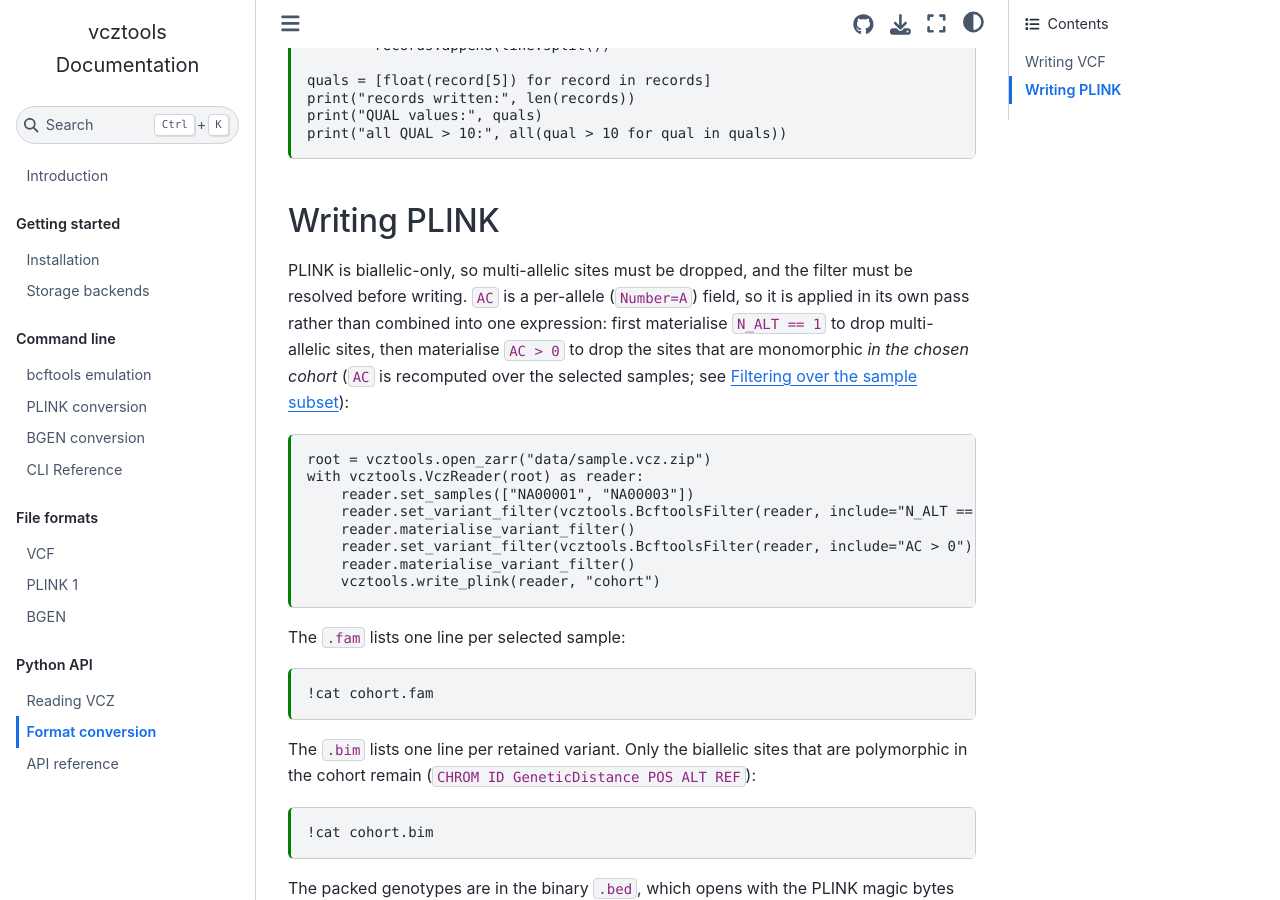
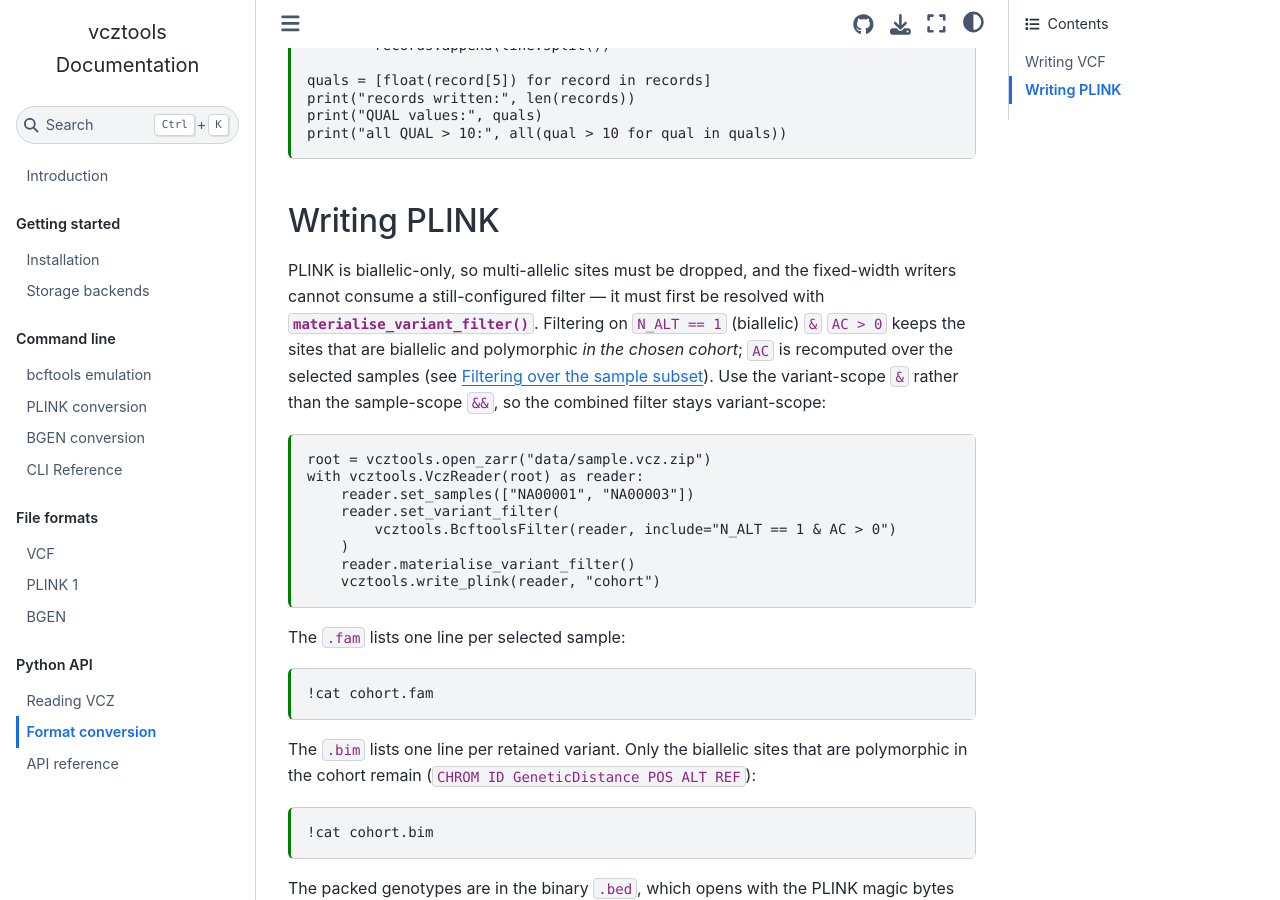
Before and after one commit to sgkit-dev/vcztools, a Jupyter Book: the page built from docs/format_conversion.md, in a window 1280 px wide and 900 px high, scrolled down 1133 px. Built offline with Jupyter Book 1.0.4 settings and Sphinx 7.4.7 and the Sphinx Book theme 1.1.4, drawn with Linux system fonts in a browser that asks for light colours.

Commit message:
Fix &/| broadcast on mixed per-variant/per-allele filter operands
The variant-scope logical operators & and | used bare np.logical_and/or,
which cannot align a 1-D per-variant mask (e.g. N_ALT) with a 2-D
per-allele or per-sample mask (e.g. INFO/AC, FMT/DP), raising a broadcast
ValueError. The && and || operators already handled this via dimension
expansion. Factor that expansion into _align_mask_dims and route & and |
through single_and/single_or so a 1-D operand broadcasts across the
allele/sample axis before the root collapse, matching bcftools.

This lets the PLINK conversion example use a single N_ALT == 1 & AC > 0
filter with one materialise pass instead of two.

````diff
--- a/docs/format_conversion.md
+++ b/docs/format_conversion.md
@@ -67,20 +67,21 @@
 
 ## Writing PLINK
 
-PLINK is biallelic-only, so multi-allelic sites must be dropped, and the filter
-must be resolved before writing. `AC` is a per-allele (`Number=A`) field, so it
-is applied in its own pass rather than combined into one expression: first
-materialise `N_ALT == 1` to drop multi-allelic sites, then materialise `AC > 0`
-to drop the sites that are monomorphic *in the chosen cohort* (`AC` is recomputed
-over the selected samples; see {ref}`sec-plink-subset-filtering`):
+PLINK is biallelic-only, so multi-allelic sites must be dropped, and the
+fixed-width writers cannot consume a still-configured filter — it must first be
+resolved with {meth}`~vcztools.VczReader.materialise_variant_filter`. Filtering
+on `N_ALT == 1` (biallelic) `&` `AC > 0` keeps the sites that are biallelic and
+polymorphic *in the chosen cohort*; `AC` is recomputed over the selected samples
+(see {ref}`sec-plink-subset-filtering`). Use the variant-scope `&` rather than
+the sample-scope `&&`, so the combined filter stays variant-scope:
 
 ```{code-cell} ipython3
 root = vcztools.open_zarr("data/sample.vcz.zip")
 with vcztools.VczReader(root) as reader:
     reader.set_samples(["NA00001", "NA00003"])
-    reader.set_variant_filter(vcztools.BcftoolsFilter(reader, include="N_ALT == 1"))
-    reader.materialise_variant_filter()
-    reader.set_variant_filter(vcztools.BcftoolsFilter(reader, include="AC > 0"))
+    reader.set_variant_filter(
+        vcztools.BcftoolsFilter(reader, include="N_ALT == 1 & AC > 0")
+    )
     reader.materialise_variant_filter()
     vcztools.write_plink(reader, "cohort")
 ```
````
Also changed, not shown: 2 other files.
